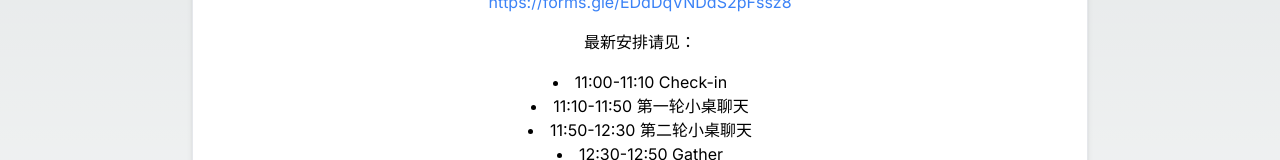
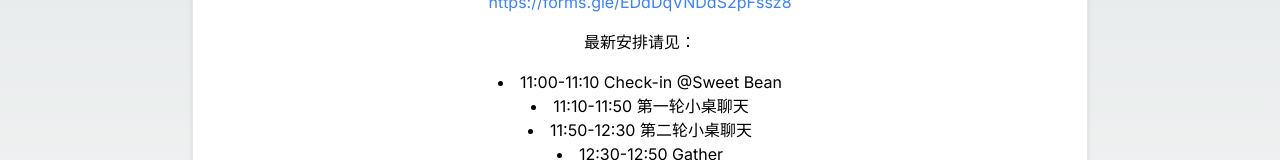
Before and after one commit to Brack-Wang/nextjs, a Next.js app: page / in a window 1280 px wide. Shown: the part 577-737 px from the top of the page. Built offline with nearby package versions, Linux system fonts and the light colour scheme.

Commit message:
Update page.tsx

```diff
--- a/app/page.tsx
+++ b/app/page.tsx
@@ -28,7 +28,7 @@ export default function Home() {
 <p className="mb-4">📋 zelle收款信息填写：<br /><a href="https://forms.gle/EDdDqVNDdS2pFssz8" target="_blank" className="inline-block text-blue-500 hover:underline">https://forms.gle/EDdDqVNDdS2pFssz8</a></p>
 <p className="mb-4">最新安排请见：</p>
 <ul className="list-disc list-inside mb-4">
-  <li>11:00-11:10 Check-in</li>
+  <li>11:00-11:10 Check-in @Sweet Bean</li>
   <li>11:10-11:50 第一轮小桌聊天</li>
   <li>11:50-12:30 第二轮小桌聊天</li>
   <li>12:30-12:50 Gather</li>
```
